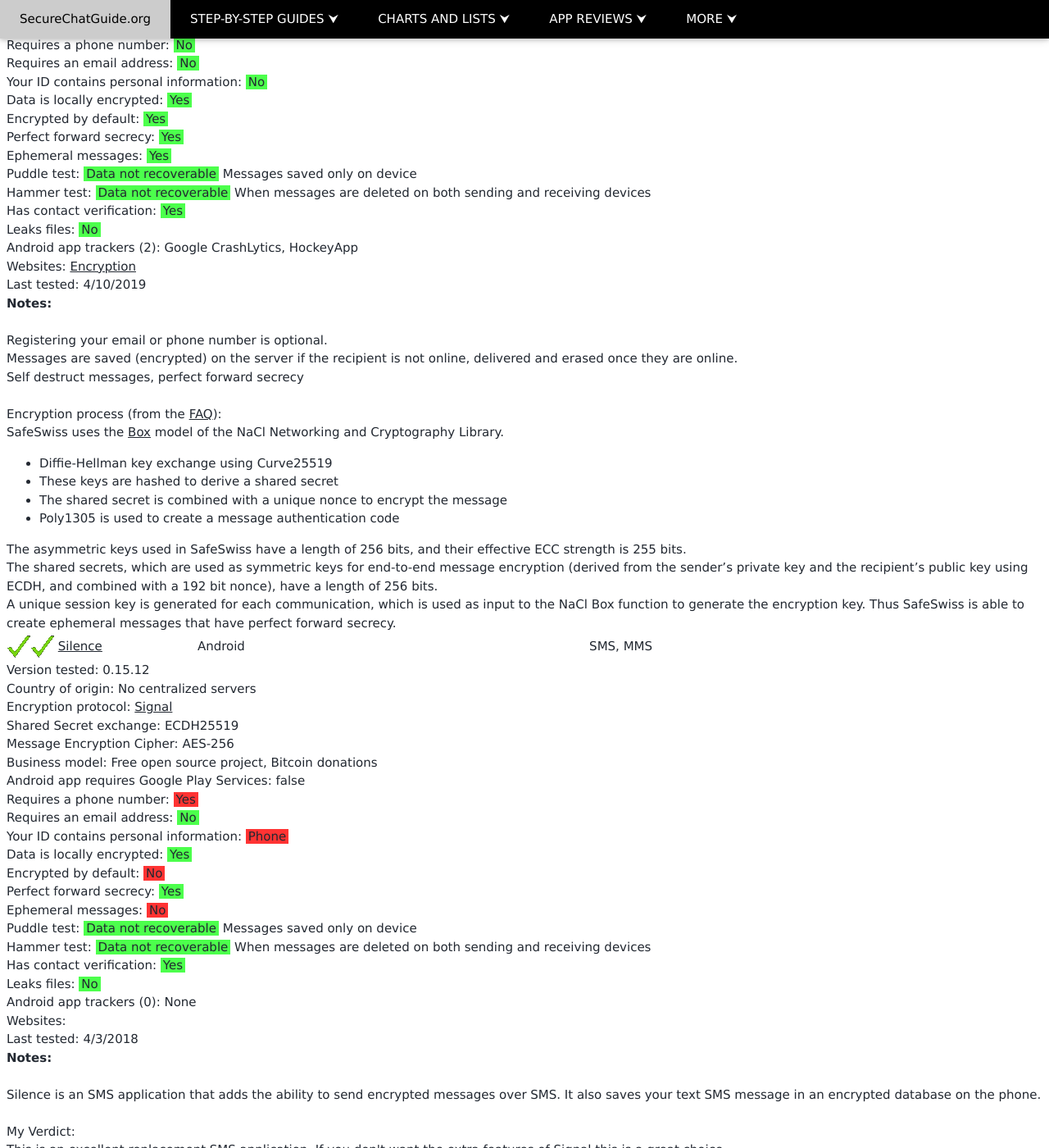
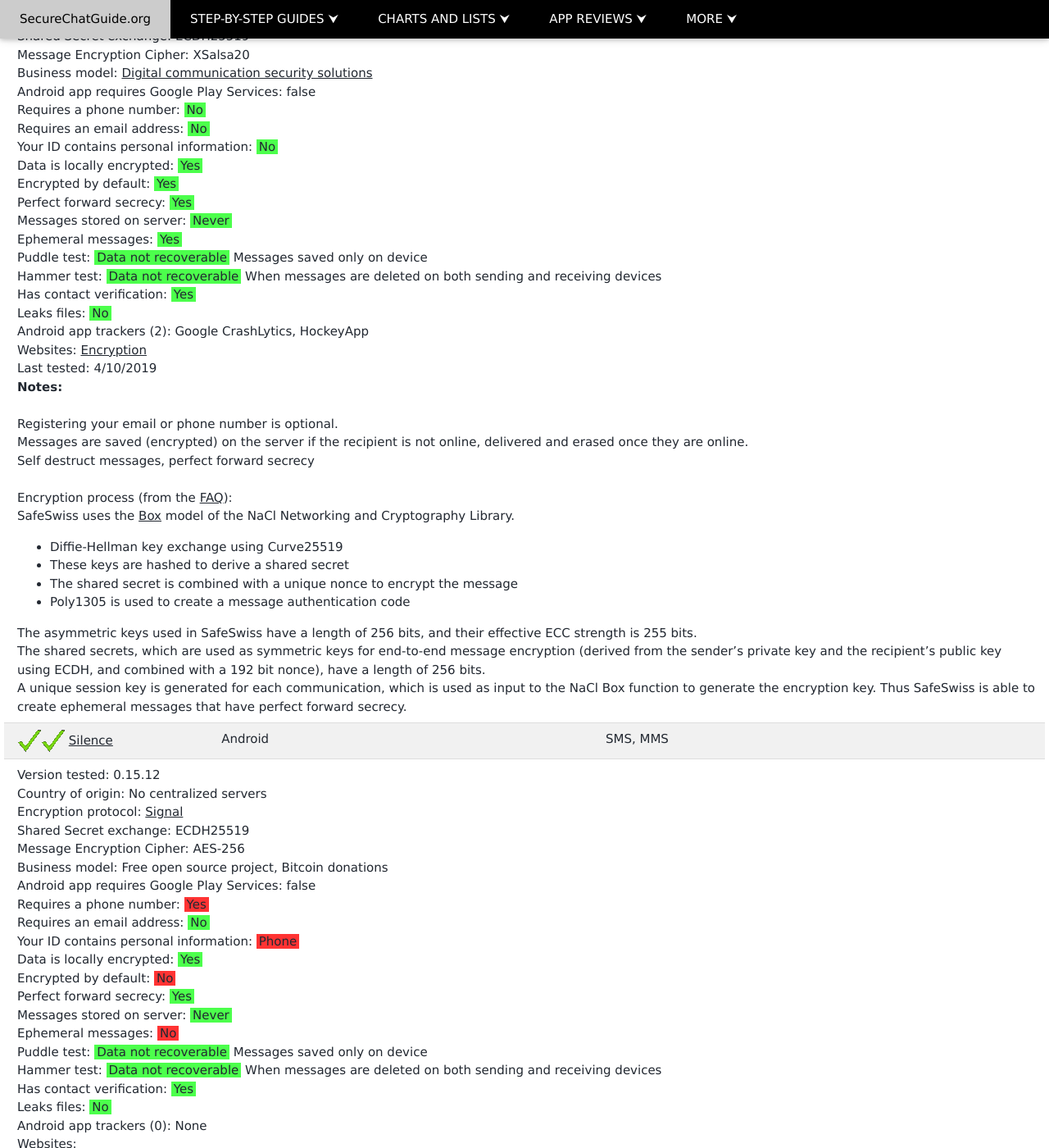
Before and after one commit to Perelandra0x309/secure-im, a Jekyll site: the page built from p2papps.md, in a window 1280 px wide and 1400 px high, scrolled down 1673 px. Shown: the whole window at 82% size. Built offline with Jekyll 4.4.1, drawn with Linux system fonts in a browser that asks for light colours; some of the changed text lies outside the part shown.

Commit message:
Fix some app data, improve look of tables

```diff
--- a/_includes/appdetails.html
+++ b/_includes/appdetails.html
@@ -1,6 +1,6 @@
 Apps are listed in order of <img src="images/checkmark.gif" /><img src="images/checkmark.gif" />&quot;Highly Recommended&quot; first, then <img src="images/checkmark.gif" />&quot;Worth a Try&quot;, then <img src="images/x.gif" />&quot;Not Recommended&quot; last.  Apps within the same recommendation level are ordered alphabetically.<br>
-<table>
-  <tr><td><b>Application</b></td>
+<table class="w3-table w3-striped w3-bordered">
+  <tr class="w3-dark-grey"><td><b>Application</b></td>
   <td><b>Platforms</b></td>
   <td><b>Communication types</b></td></tr>
 {% assign applications = site.data.applications | where_exp: "item","item.category == page.which_category" | sort: 'name' | sort: 'recommendation' %}
@@ -114,6 +114,28 @@
 	Perfect forward secrecy: {{ application.perfect_forward_secrecy }}<br>
 {% endif %}
 
+{% if application.message_stored_on_server == "Never" %}
+  {% if application.message_stored_on_server_source %}
+	Messages stored on server: <span class="green"><a href="{{ application.message_stored_on_server_source }}">Never</a></span><br>
+	{% else %}
+	Messages stored on server: <span class="green">Never</span><br>
+	{% endif %}
+{% elsif application.message_stored_on_server == true %}
+  {% if application.message_stored_on_server_source %}
+	Messages stored on server: <span class="red"><a href="{{ application.message_stored_on_server_source }}">Yes</a></span><br>
+	{% else %}
+	Messages stored on server: <span class="red">Yes</span><br>
+	{% endif %}
+{% elsif application.message_stored_on_server == "Temporarily" %}
+  {% if application.message_stored_on_server_source %}
+	Messages stored on server: <span class="yellow"><a href="{{ application.message_stored_on_server_source }}">Temporarily</a></span><br>
+	{% else %}
+	Messages stored on server: <span class="yellow">Temporarily</span><br>
+	{% endif %}
+{% else %}
+	Messages stored on server: {{ application.message_stored_on_server }}<br>
+{% endif %}
+
 {% if application.has_ephemeral_messages == true %}
   {% if application.has_ephemeral_messages_source %}
 	Ephemeral messages: <span class="green"><a href="{{ application.has_ephemeral_messages_source }}">Yes</a></span><br>
```
Also changed, not shown: _data/applications.yml (+5 -5 lines), _pages/effguide.md (+2 -0 lines).
